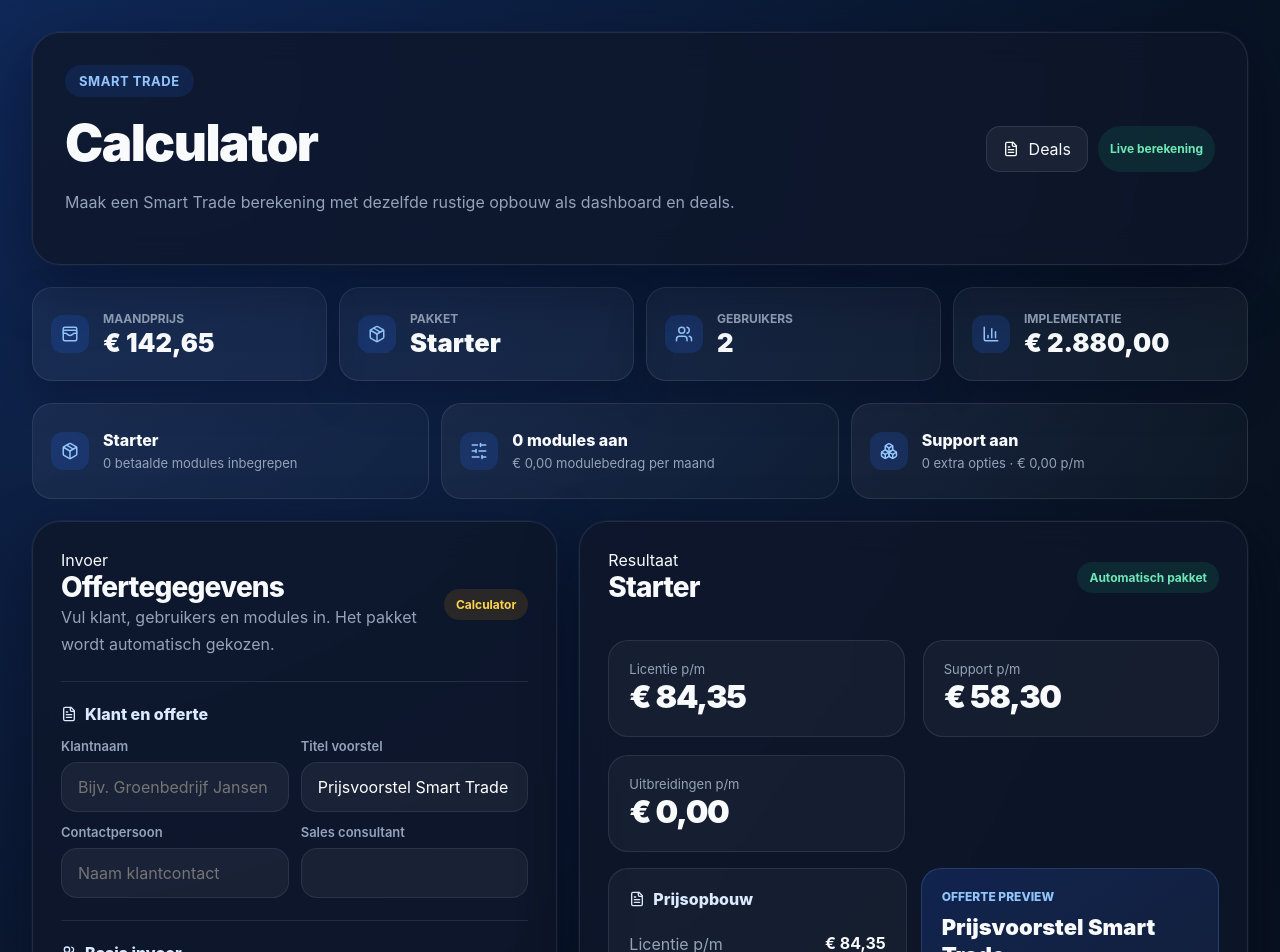
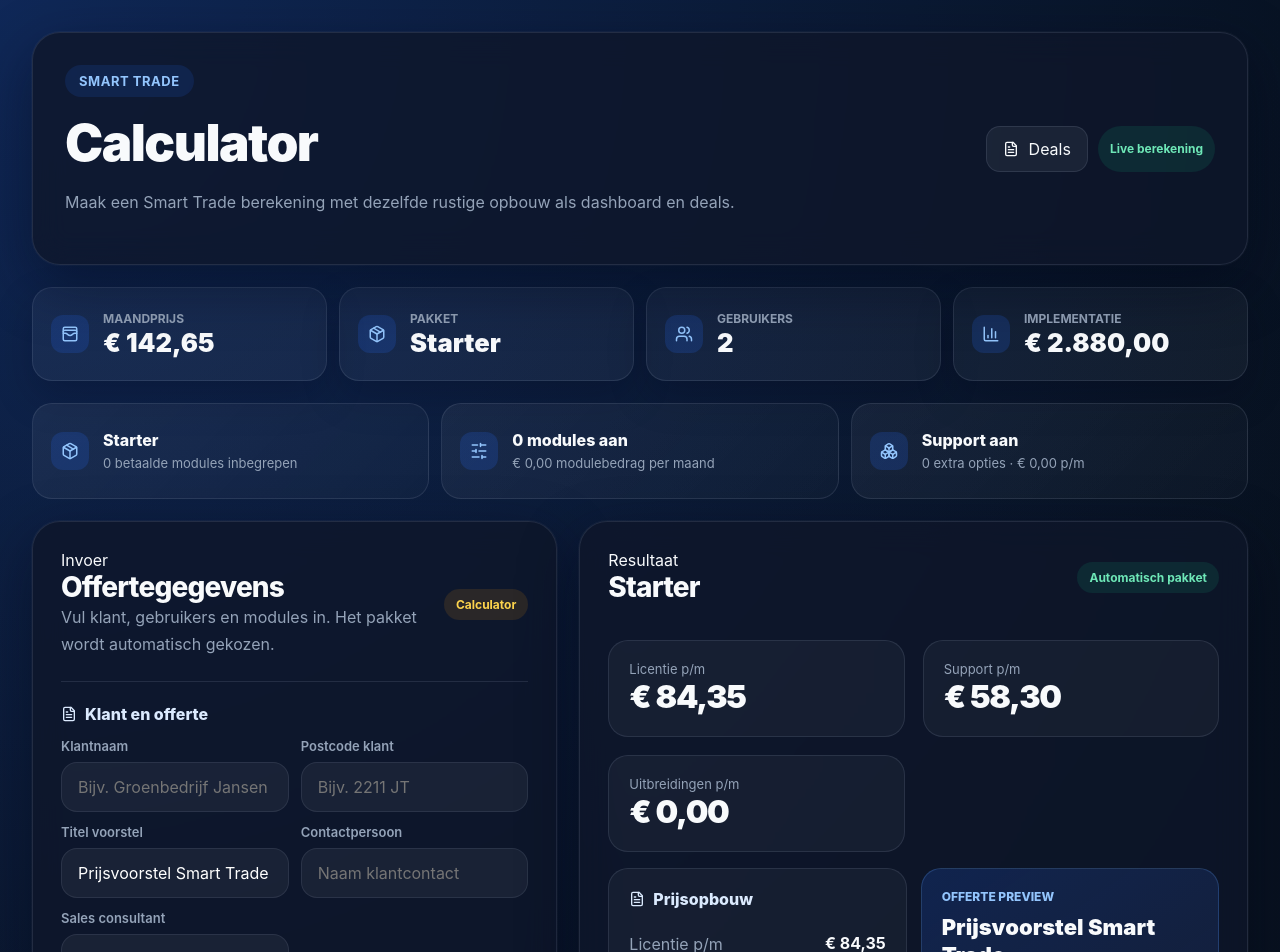
Before and after one commit to mellaart/sales, a Next.js app: page /calculator in a window 1280 px wide. Shown: the top 952 px of the page. Built offline with nearby package versions, Linux system fonts and the light colour scheme; no server answers.

Commit message:
Fill travel postcode automatically

```diff
--- a/app/api/smart-trade/relations/search/route.ts
+++ b/app/api/smart-trade/relations/search/route.ts
@@ -10,6 +10,7 @@
   name: string;
   email: string | null;
   debtorNumber: string | number | null;
+  postcode: string | null;
 };
 
 type CachedRelationSearch = {
@@ -63,6 +64,7 @@
     name: getRelationName(relation),
     email: relation.email ?? null,
     debtorNumber: relation.debtorNumber ?? null,
+    postcode: relation.postcode ?? null,
   }));
 }
 
--- a/components/assets-dashboard-current.tsx
+++ b/components/assets-dashboard-current.tsx
@@ -39,6 +39,7 @@
   name: string;
   email: string | null;
   debtorNumber: string | number | null;
+  postcode: string | null;
 };
 
 type AssetModule = {
@@ -1025,7 +1026,7 @@
     setSmartConnectConnections(0);
     setServiceCostQuantities(getInitialServiceCostQuantities());
     setIncludeTravelCosts(true);
-    setTravelPostcodePrefix("");
+    setTravelPostcodePrefix(normalizePostcodePrefix(relation.postcode ?? ""));
 
     try {
       const response = await fetch(`/api/smart-trade/assets/by-relation?relationId=${encodeURIComponent(relation.id)}`);
--- a/components/price-calculator.tsx
+++ b/components/price-calculator.tsx
@@ -125,6 +125,7 @@
     [pricingConfig.packages],
   );
   const [customerName, setCustomerName] = useState("");
+  const [customerPostcode, setCustomerPostcode] = useState("");
   const [contactName, setContactName] = useState("");
   const [quoteTitle, setQuoteTitle] = useState("Prijsvoorstel Smart Trade");
   const [salesName, setSalesName] = useState("");
@@ -252,6 +253,12 @@
     });
   }
 
+  function handleCustomerPostcodeChange(value: string) {
+    const nextPostcode = value.toUpperCase();
+    setCustomerPostcode(nextPostcode);
+    setTravelPostcodePrefix(normalizePostcodePrefix(nextPostcode));
+  }
+
   async function handleSaveCalculation() {
     if (!user) {
       setStatus("Je moet ingelogd zijn om deze berekening op te slaan.");
@@ -290,6 +297,7 @@
           includeVat: false,
           includeSupport,
           includeTravelCosts,
+          customerPostcode: customerPostcode.trim(),
           travelPostcodePrefix,
           travelCostPerDay: travelCostQuote?.pricePerDay ?? 0,
           travelCostTotal,
@@ -451,6 +459,15 @@
                 <label className="input-wrap">
                   <span className="input-label">Klantnaam</span>
                   <input className="input" value={customerName} onChange={(event) => setCustomerName(event.target.value)} placeholder="Bijv. Groenbedrijf Jansen" />
+                </label>
+                <label className="input-wrap">
+                  <span className="input-label">Postcode klant</span>
+                  <input
+                    className="input"
+                    value={customerPostcode}
+                    onChange={(event) => handleCustomerPostcodeChange(event.target.value)}
+                    placeholder="Bijv. 2211 JT"
+                  />
                 </label>
                 <label className="input-wrap">
                   <span className="input-label">Titel voorstel</span>
--- a/lib/supabase.ts
+++ b/lib/supabase.ts
@@ -50,6 +50,7 @@
   customerPortalOptionKeys?: string[];
   smartConnectConnections?: number;
   includeTravelCosts?: boolean;
+  customerPostcode?: string;
   travelPostcodePrefix?: string;
   travelCostPerDay?: number;
   travelCostTotal?: number;
```
